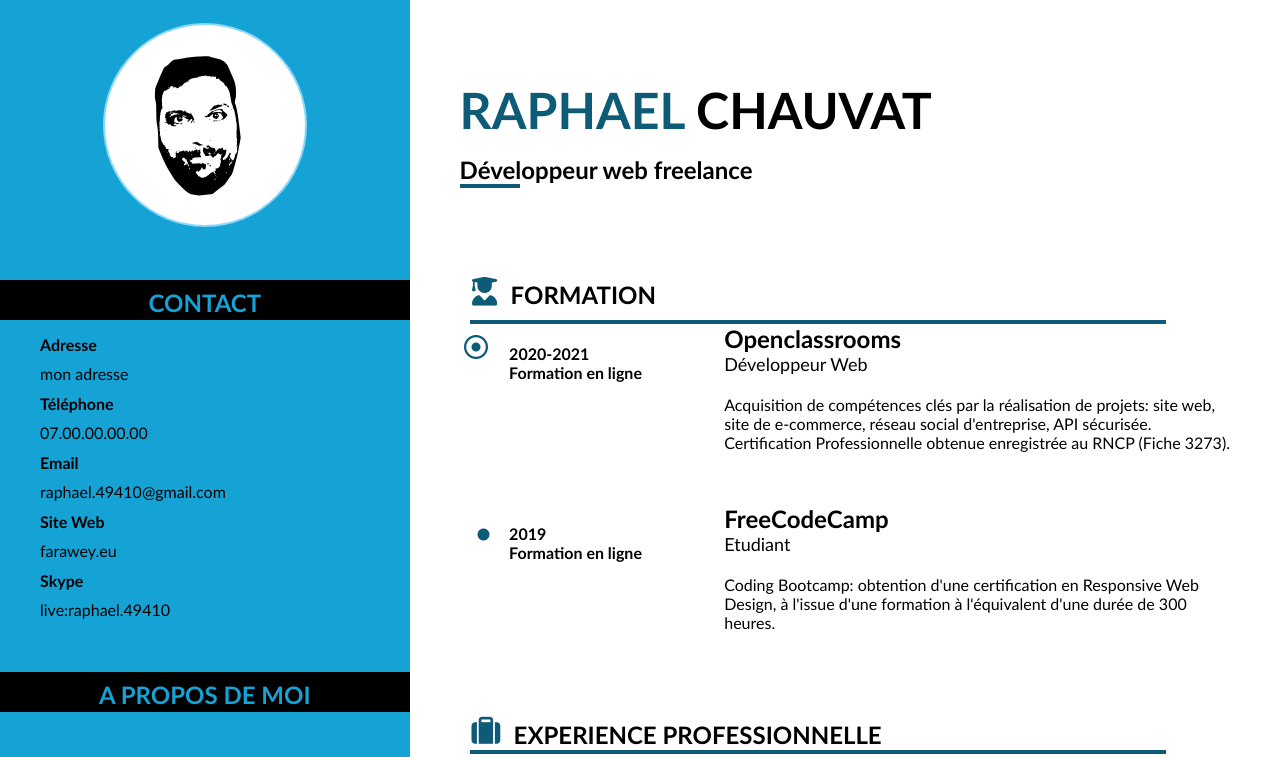
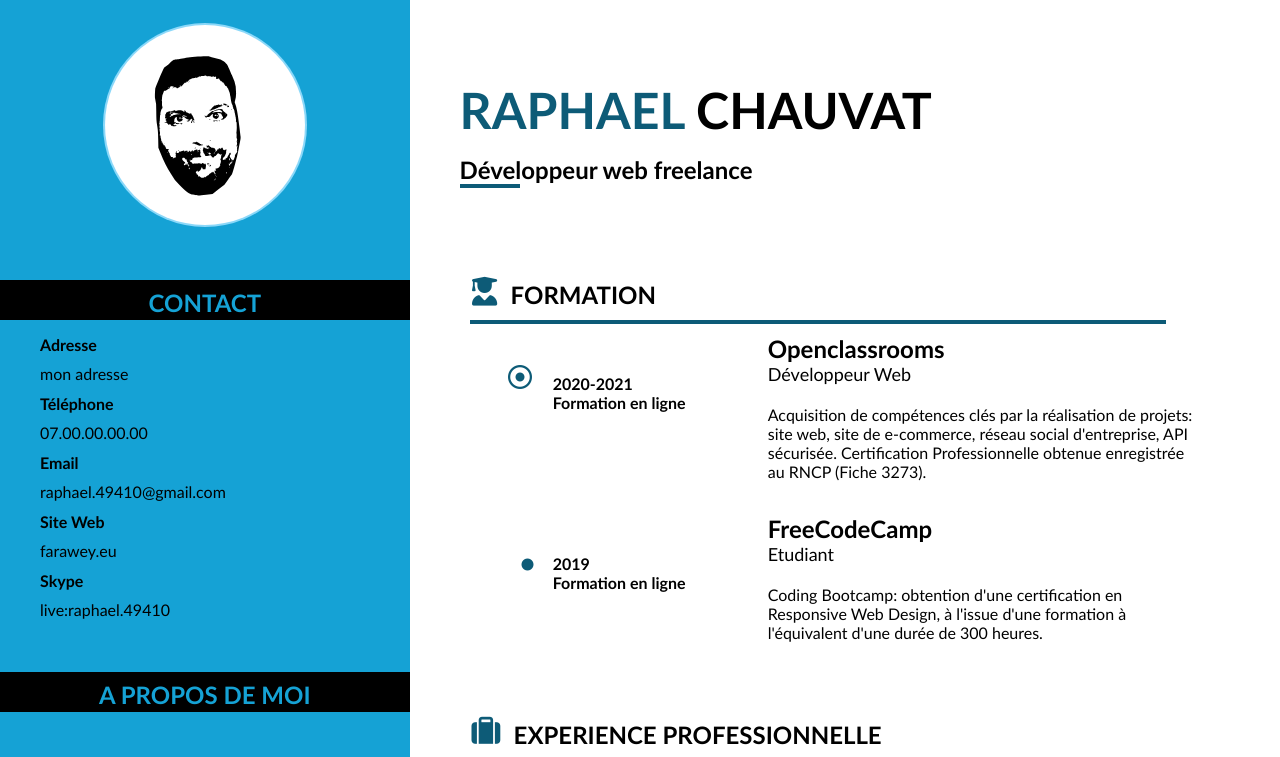
Before and after one commit to RafaRemote/OC-WebDev-P2-Turn-a-CV-into-a-WebPage, a plain HTML site: page index.html in a window 1280 px wide. Shown: the top 757 px of the page. Drawn offline with Linux system fonts and the light colour scheme.

Commit message:
correction d'une erreur de marge

```diff
--- a/main.css
+++ b/main.css
@@ -186,14 +186,11 @@ Color ratios are meeting WCAG recommandations: color ratios are all > 4.5:1. (fo
 		justify-content: flex-start;
 	}
 	.section_thread {
-		width: 90%;
+		width: 80%;
 		height: 2px;
 		border: 2px solid #0D5B77;
 		margin-top: 10px;
 		align-self: center;
-	}
-	#experiences > .section_thread {
-		margin-top: 30px;
 	}
 	.section_content_p {
 		width: 100%;
@@ -387,17 +384,14 @@ Color ratios are meeting WCAG recommandations: color ratios are all > 4.5:1. (fo
 		width: 80%;
 		height: 1px;
 		margin-left: 60px;
-		margin-bottom: 10px;
+
 	}
-	#experiences > .section_thread {
-		transform: translateY(-30px);
-	}
+
 	.section_content_p {
 		width: 100%;
 		height: 180px;
-		padding-top: 0;
+		padding-top: 40px;
 		flex-direction: row;
-
 	}
 	.section_content_p_left {
 		width: 30%;
@@ -405,17 +399,14 @@ Color ratios are meeting WCAG recommandations: color ratios are all > 4.5:1. (fo
 		margin-top: 0;
 		font-weight: bold;
 		align-self: flex-start;
-
 	}
 	.section_content_p_right {
-		width: 60%;
+		width: 50%;
 		height: 200px;
 		padding-left: 10px;
 		text-align: left;
 		padding-top: 0;
-
 	}
-
 	.section_content_p_right> h4 {
 		margin-top: 0;
 		margin-bottom: 0;
```
